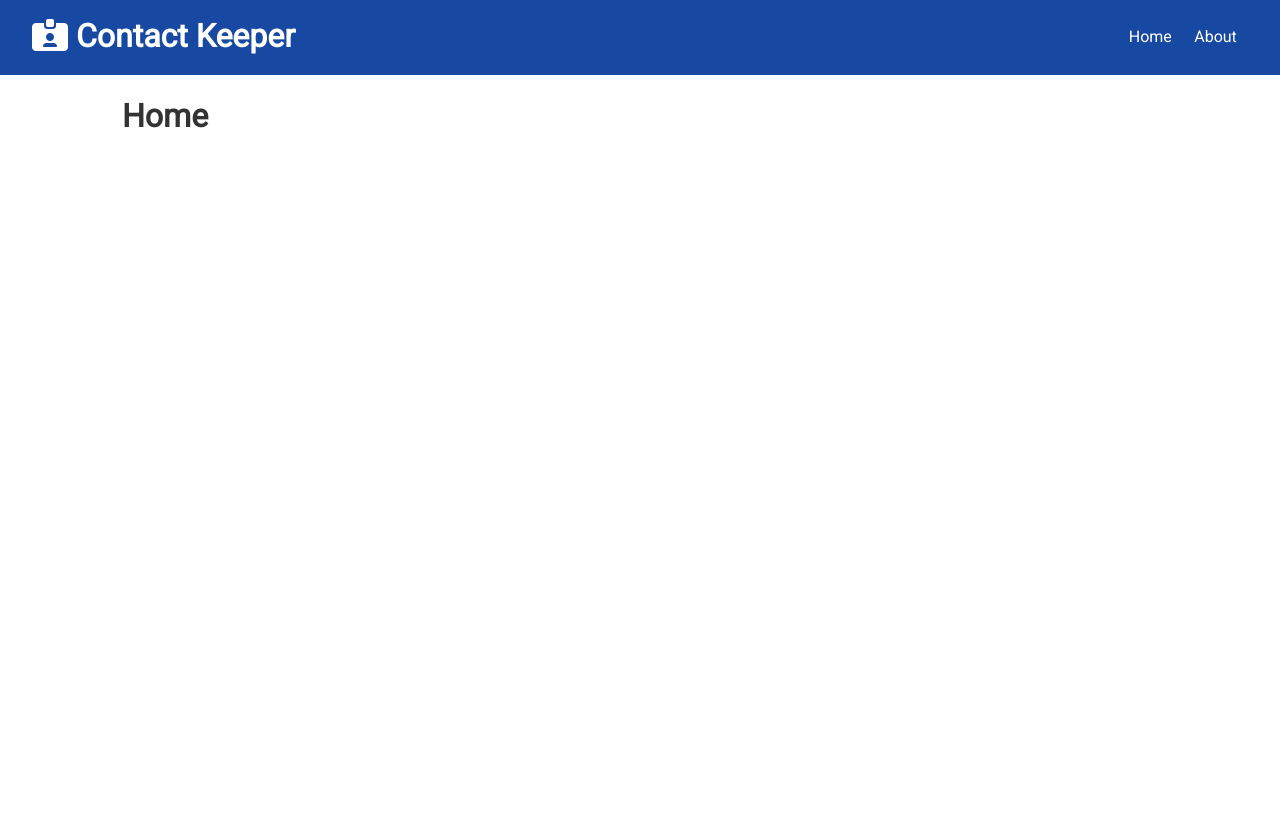
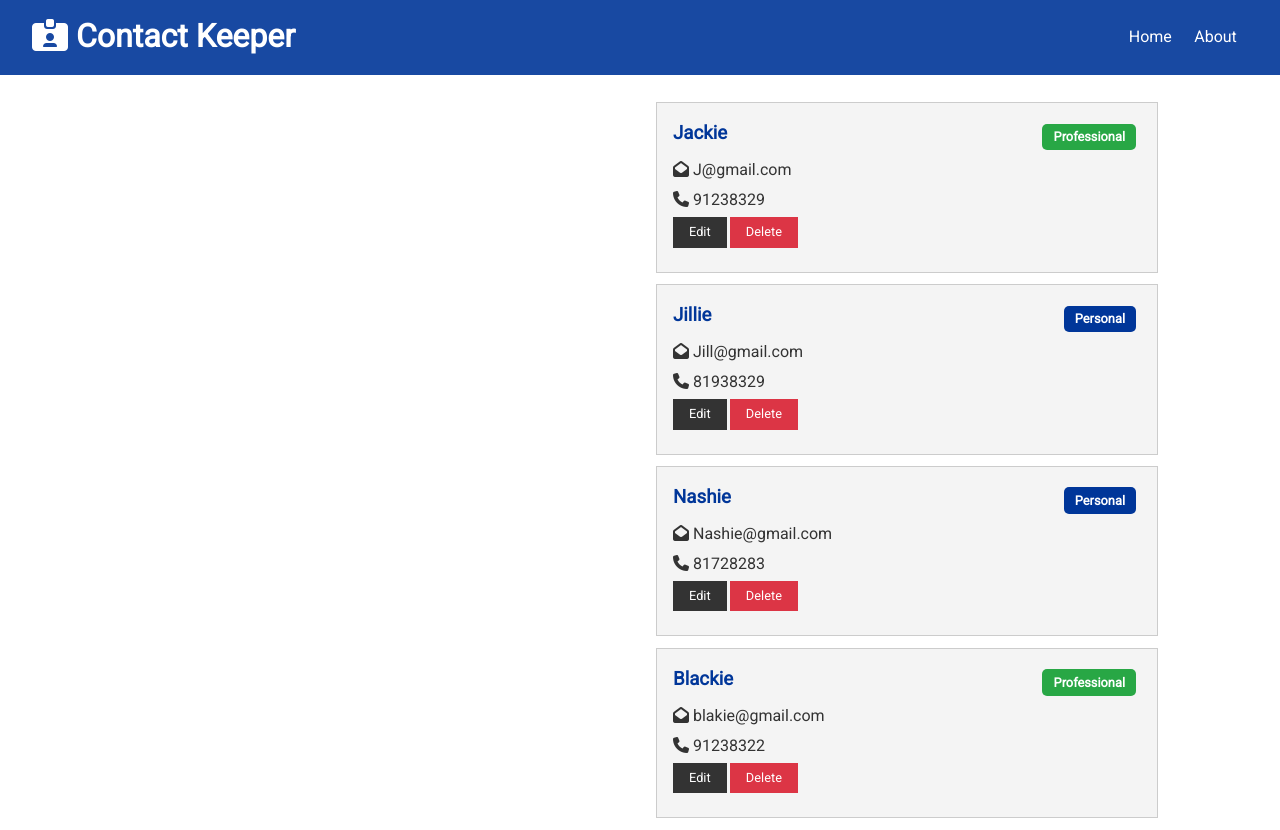
Before and after one commit to mhdns/ContactKeeper, a React (Create React App) app in the folder client/: page / in a window 1280 px wide. Before the commit the page ends 800 px from the top, so only its background shows below. Built offline with nearby package versions, Linux system fonts and the light colour scheme.

Commit message:
Implemented Contact and ContactItem component with hardcoded contacts.

```diff
--- a/client/src/App.js
+++ b/client/src/App.js
@@ -3,10 +3,13 @@ import { BrowserRouter as Router, Route, Switch } from 'react-router-dom';
 import Navbar from './components/layout/Navbar';
 import Home from './components/pages/Home';
 import About from './components/pages/About';
+
+import ContactState from './context/contact/ContactState';
 import './App.css';
 
 const App = () => {
   return (
+    <ContactState>
       <Router>
         <Fragment>
           <Navbar />
@@ -18,6 +21,7 @@ const App = () => {
           </div>
         </Fragment>
       </Router>
+    </ContactState>
   );
 }
 
--- a/client/src/components/pages/Home.js
+++ b/client/src/components/pages/Home.js
@@ -1,9 +1,14 @@
-import React from 'react'
+import React from 'react';
+import Contacts from '../contact/Contacts';
 
 const Home = () => {
   return (
-    <div>
-      <h1>Home</h1>
+    <div className="grid-2">
+      <div>{/* Contact Form */}</div>
+      <div>
+        <Contacts />
+      </div>
+
     </div>
   )
 }
```
Lines whose indentation alone changed are shown as unchanged.
